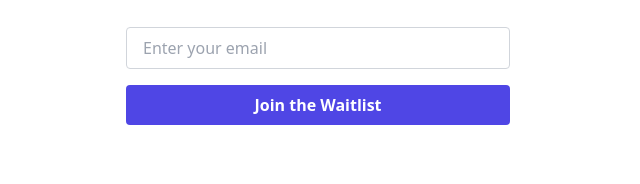
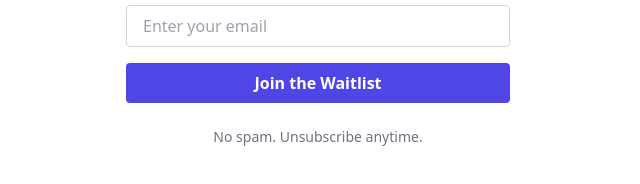
Before and after one commit to saniyadosani/automarketer-landing, a plain HTML site: page index.html in a window 1280 px wide. Shown: the part 406-590 px from the top of the page, without its empty margins (322-962 px from the left). Drawn offline with nearby package versions, Linux system fonts and the light colour scheme.

Commit message:
Update index.html

```diff
--- a/index.html
+++ b/index.html
@@ -12,7 +12,7 @@
       <p class="text-lg mb-6 text-center max-w-md">
         AutoMarketer helps small business owners generate leads with done-for-you posts, auto-scheduling, and performance tracking.
       </p>
-      <form class="w-full max-w-sm" action="#" method="POST">
+      <form class="w-full max-w-sm" action="https://hook.us2.make.com/9flu3o3f31m609oyyouuohu5ngs3hw7r" method="POST">
         <input
           type="email"
           name="email"
@@ -27,6 +27,7 @@
           Join the Waitlist
         </button>
       </form>
+      <p class="text-sm text-gray-500 mt-6">No spam. Unsubscribe anytime.</p>
     </div>
   </body>
 </html>
```
